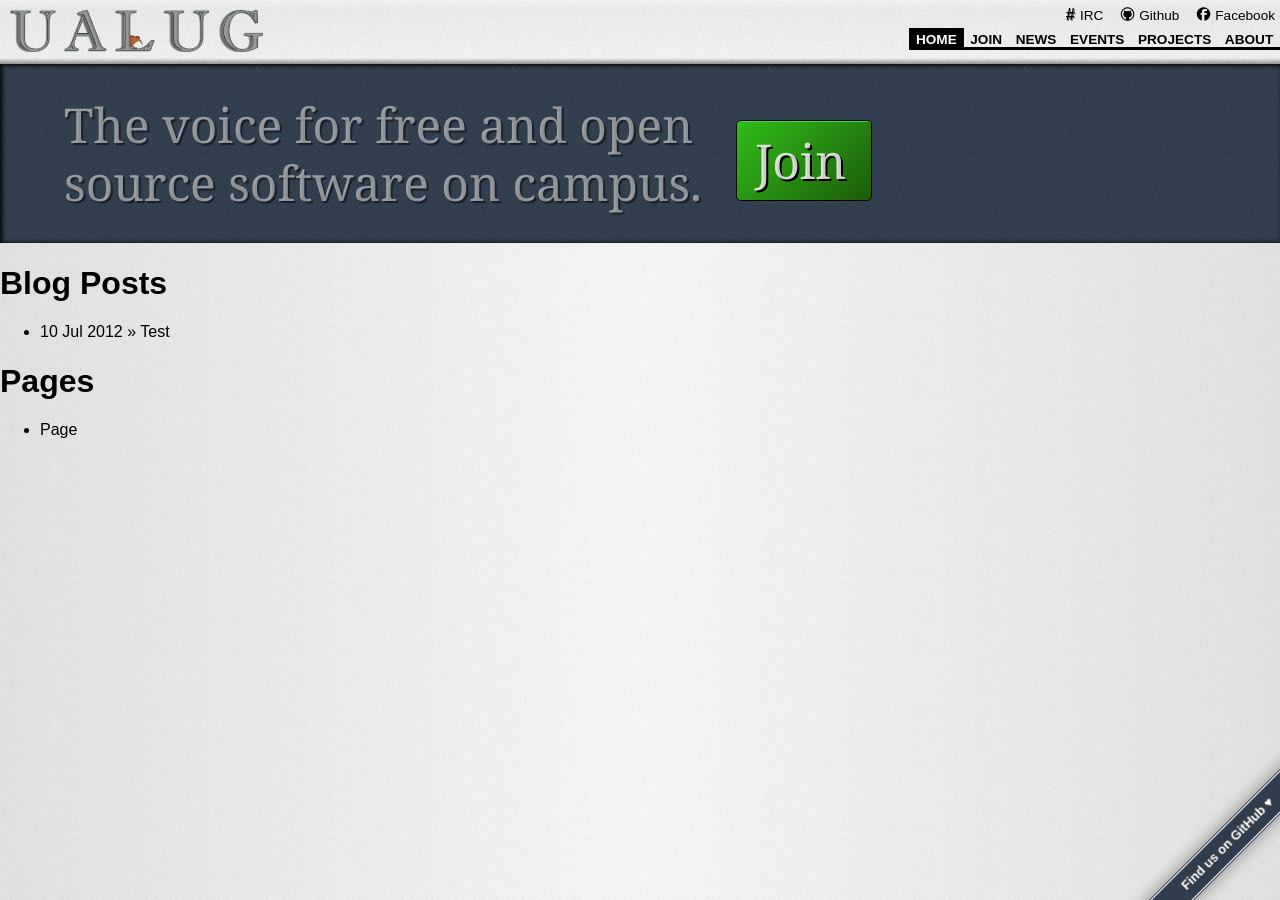
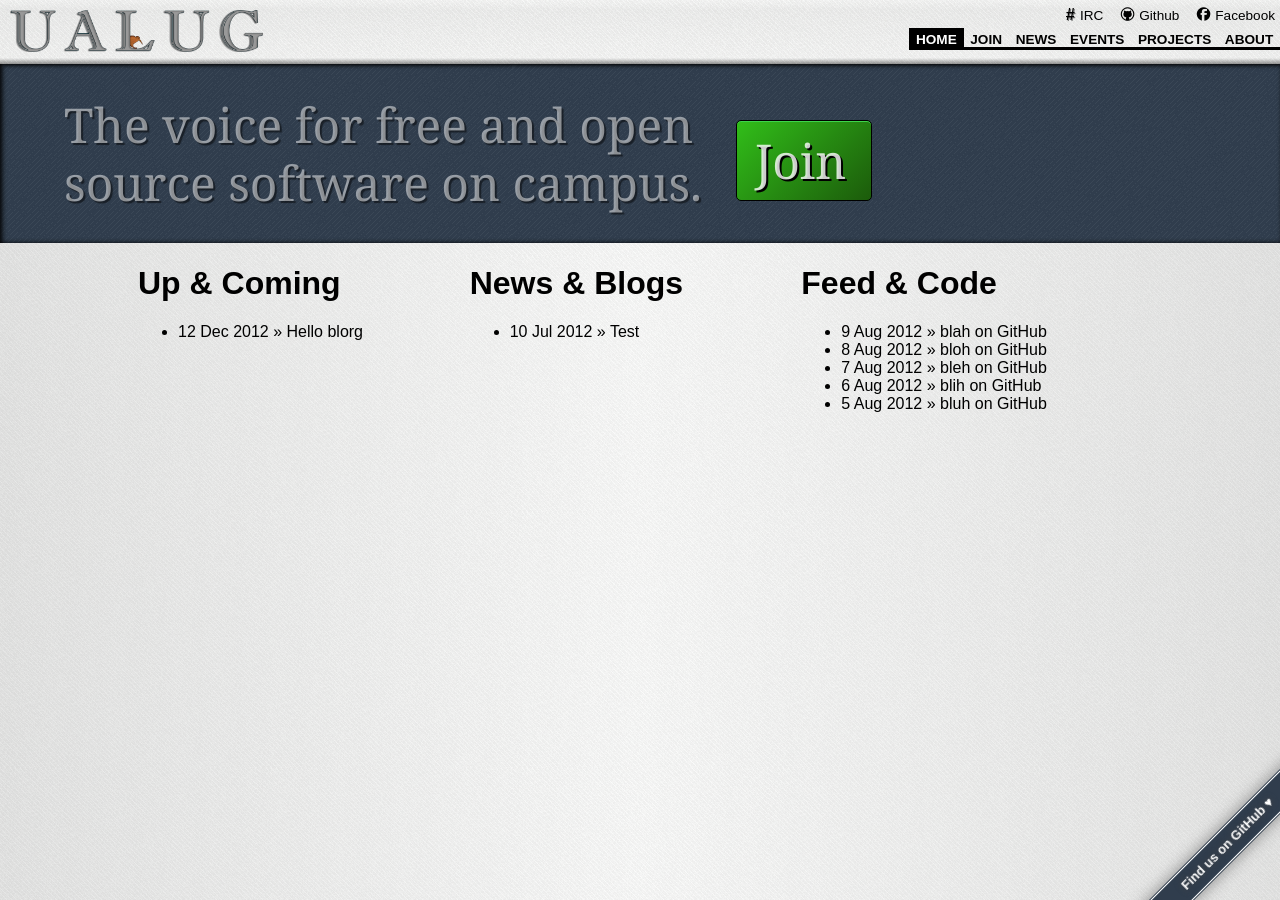
Before and after one commit to ualug/ualug.github.com, a Jekyll site: the page built from index.html, in a window 1280 px wide. Built offline with Jekyll 4.4.1, drawn with Linux system fonts in a browser that asks for light colours.

Commit message:
Three column fluid layout?

```diff
--- a/_config.yml
+++ b/_config.yml
@@ -1,3 +1,5 @@
 ---
 pygments: true
-future:   false
+future:   true
+server:   true
+auto:     true
--- a/assets/stylesheets/screen.css
+++ b/assets/stylesheets/screen.css
@@ -112,9 +112,16 @@ section.display {
       text-shadow: 2px 2px 3px #000000; }
 
 
-#container {
+.container {
   margin: 0 auto;
-  width: 960px; }
+  min-width: 960px;
+  width: 80%; }
+  .container section.column {
+    display: inline-block;
+    margin: 0 10px;
+    min-width: 300px;
+    vertical-align: top;
+    width: 30%; }
 
 
 @font-face {
--- a/index.html
+++ b/index.html
@@ -4,21 +4,33 @@ title: The voice for OSS on campus
 banner: true
 ---
 
-<div id="home">
-  <h1>Blog Posts</h1>
-  <ul class="posts">
+<section class="column events">
+  <h1>Up &amp; Coming</h1>
+  <ul>
     {% for post in site.posts %}
-      {% if post.layout == "post" %}
-      <li><span>{{ post.date | date_to_string }}</span> &raquo; <a href="{{ post.url }}">{{ post.title }}</a></li>
+      {% if post.layout == "event" %}
+      <li><time datetime="{{ post.date }}">{{ post.date | date_to_string }}</time> &raquo; <a href="{{ post.url }}">{{ post.title }}</a></li>
       {% endif %}
     {% endfor %}
   </ul>
-  <h1>Pages</h1>
-  <ul class="pages">
+</section>
+<section class="column news">
+  <h1>News &amp; Blogs</h1>
+  <ul>
     {% for post in site.posts %}
-      {% if post.layout == "default" %}
-      <li><a href="{{ post.url }}">{{ post.title }}</a></li>
+      {% if post.layout == "post"  %}
+      <li><time datetime="{{ post.date }}">{{ post.date | date_to_string }}</time> &raquo; <a href="{{ post.url }}">{{ post.title }}</a></li>
       {% endif %}
     {% endfor %}
   </ul>
-</div>
+</section>
+<section class="column feed">
+  <h1>Feed &amp; Code</h1>
+  <ul>
+    <li><time>9 Aug 2012</time> &raquo; <a href="#">blah on GitHub</a></li>
+    <li><time>8 Aug 2012</time> &raquo; <a href="#">bloh on GitHub</a></li>
+    <li><time>7 Aug 2012</time> &raquo; <a href="#">bleh on GitHub</a></li>
+    <li><time>6 Aug 2012</time> &raquo; <a href="#">blih on GitHub</a></li>
+    <li><time>5 Aug 2012</time> &raquo; <a href="#">bluh on GitHub</a></li>
+  </ul>
+</section>
```
Also changed, not shown: _layouts/event.html (added, +7 -0 lines), _posts/2012-12-12-the-end-is-nigh.md (added, +19 -0 lines).
